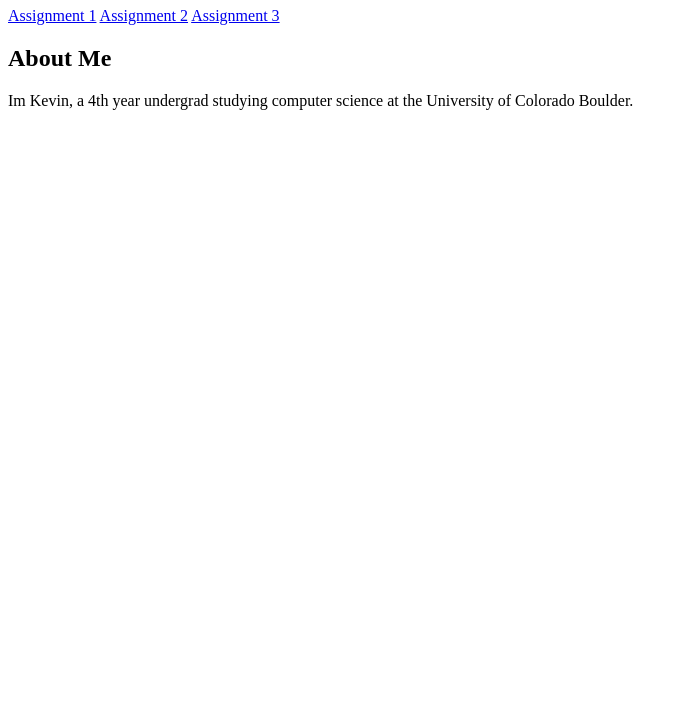
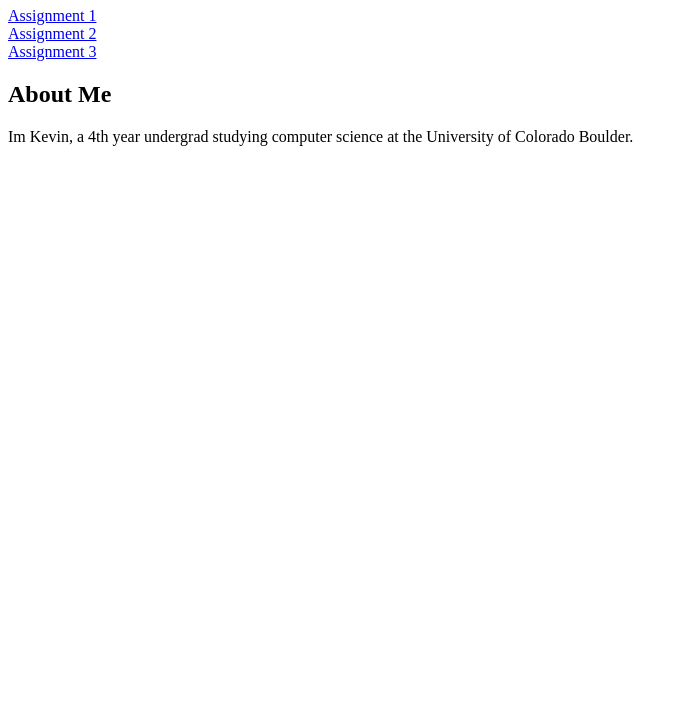
Before and after one commit to keviny679/CSCI3150-Lab1, a plain HTML site: page index.html in a window 1280 px wide. Shown: the part 73-800 px from the top of the page, without its empty margins (0-688 px from the left). Drawn offline with Linux system fonts and the light colour scheme.

Commit message:
added breaks

```diff
--- a/index.html
+++ b/index.html
@@ -11,9 +11,9 @@
     </header>
 
     <nav>
-        <a href="#assignment1">Assignment 1</a>
-        <a href="#assignment2">Assignment 2</a>
-        <a href="#assignment3">Assignment 3</a>
+        <a href="#assignment1">Assignment 1</a> <br>
+        <a href="#assignment2">Assignment 2</a> <br>
+        <a href="#assignment3">Assignment 3</a> <br>
     </nav>
 
     <main>
```
